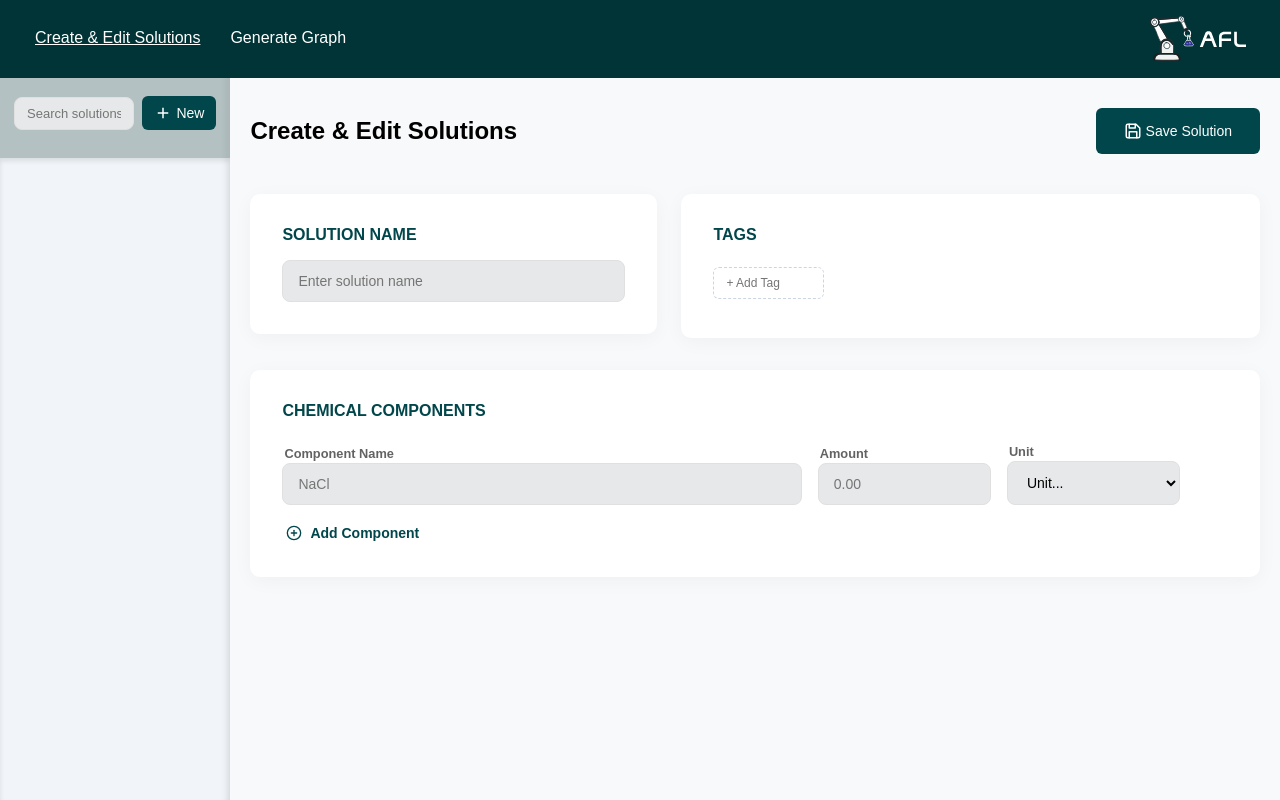
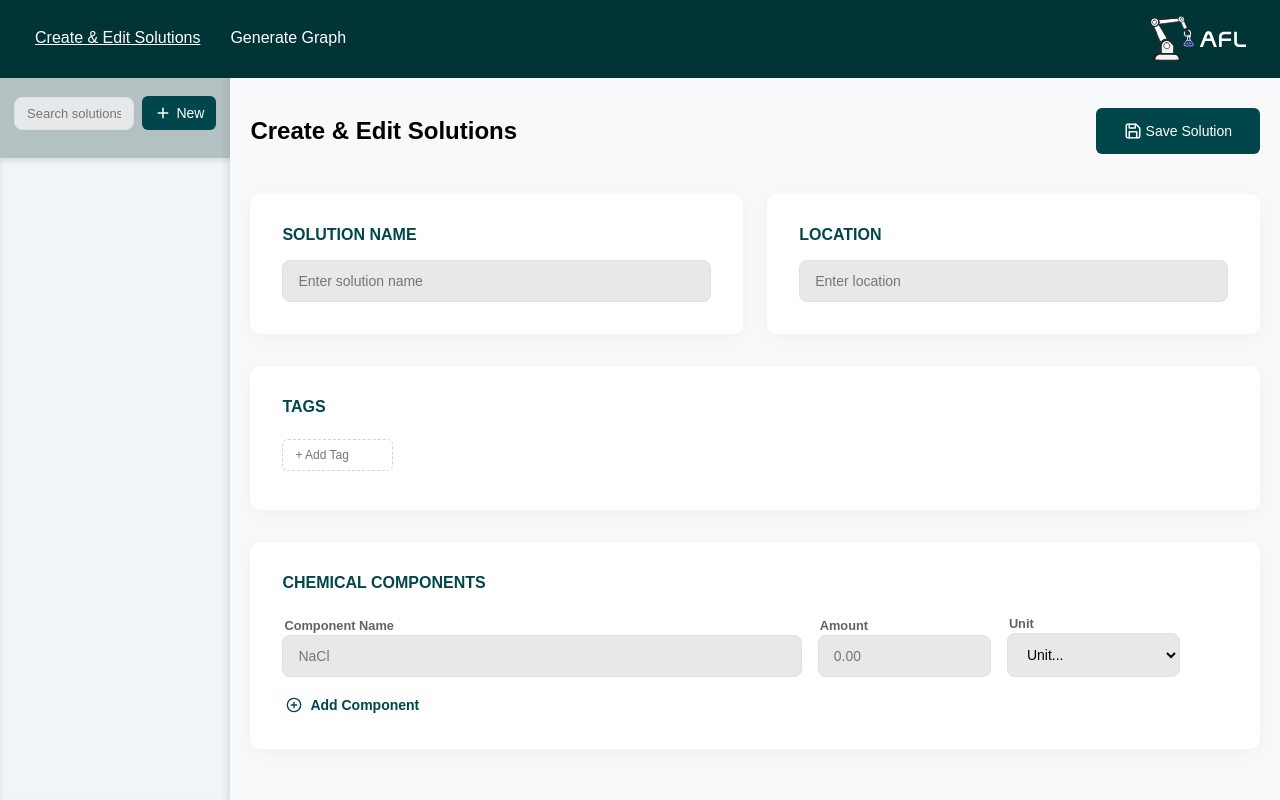
Before and after one commit to CaydenMBernard/AFL_configs, a Flask app: page / in a window 1280 px wide. Run offline with Flask 3, Linux system fonts and the light colour scheme.

Commit message:
update several things
 - add location everywhere
 - shift delete and clone to the left slightly
 - allow multi-selection for graph

```diff
--- a/AFL_GUI/static/script.js
+++ b/AFL_GUI/static/script.js
@@ -248,6 +248,9 @@ function createNewSolution() {
     const nameInput = document.querySelector('.styled-input[placeholder="Enter solution name"]');
     if (nameInput) nameInput.value = '';
 
+    const locationInput = document.getElementById('locationInput');
+    if (locationInput) locationInput.value = '';
+
     const tagInput = document.getElementById('tagInput');
     if (tagInput) tagInput.value = '';
 
@@ -279,6 +282,10 @@ function extractSolutionData() {
     const nameInput = document.querySelector('input[placeholder="Enter solution name"]');
     const solutionName = nameInput ? nameInput.value.trim() : "";
 
+    // location
+    const locationInput = document.getElementById('locationInput');
+    const locationValue = locationInput ? locationInput.value.trim() : "";
+
     // get tags
     const tagElements = document.querySelectorAll('#tagContainer .base-tag');
     const tags = Array.from(tagElements).map(tag => tag.childNodes[0].textContent.trim());
@@ -307,6 +314,7 @@ function extractSolutionData() {
     return {
         id: finalId,
         solutionName: solutionName,
+        location: locationValue,
         tags: tags,
         components: components,
     };
@@ -326,6 +334,12 @@ function loadSolutionIntoEditor(solutionJson) {
     const nameInput = document.querySelector('input[placeholder="Enter solution name"]');
     if (nameInput) {
         nameInput.value = solutionJson.solutionName || "";
+    }
+
+    // get location
+    const locationInput = document.getElementById('locationInput');
+    if (locationInput) {
+        locationInput.value = solutionJson.location || "";
     }
 
     // get Tags
@@ -474,7 +488,15 @@ async function renderSidebarSolutions() {
             // make the cards
             card.innerHTML = /*html*/ `
                 <div class="sidebar-solution-header">
+                    <div>
                     <p class="sidebar-solution-name"><strong>${escapeHtmlText(solution.solutionName) || '[Unnamed Solution]'}</strong></p>
+                    ${solution.location ? `<p style="margin: 0; font-size: 12px; color: #666; padding: 5px 5px; display: flex; align-items: center; gap: 4px;">
+                        <svg xmlns="http://www.w3.org/2000/svg" width="14" height="14" viewBox="0 0 24 24" fill="currentColor" flex-shrink="0">
+                            <path d="M12 2C8.13 2 5 5.13 5 9c0 5.25 7 13 7 13s7-7.75 7-13c0-3.87-3.13-7-7-7zm0 9.5c-1.38 0-2.5-1.12-2.5-2.5s1.12-2.5 2.5-2.5 2.5 1.12 2.5 2.5-1.12 2.5-2.5 2.5z"></path>
+                        </svg>
+                        <span>${escapeHtmlText(solution.location)}</span>
+                        </p>` : ''}
+                    </div>
                     <div class="sidebar-actions">
                         <button class="icon-button" onclick="cloneSolution(event, '${solution.id}')" title="Clone Solution">
                             <svg width="24" height="24" viewBox="0 0 24 24" fill="none">
@@ -588,6 +610,19 @@ async function saveSolution() {
         // make sure indexdb is ready
         if (!dbInstance) {
             await initDb();
+        }
+
+        // check for name duplicate
+        const allSolutions = await getAllSolutionsFromDb();
+
+        const duplicateExists = allSolutions.some(sol =>
+            sol.solutionName.toLowerCase().trim() === solutionJson.solutionName.toLowerCase().trim() &&
+            sol.id !== solutionJson.id
+        );
+
+        if (duplicateExists) {
+            alert("A solution with this name already exists. Please choose a different name.");
+            return; // Stop the save process
         }
 
         const transaction = dbInstance.transaction([storeName], "readwrite");
--- a/AFL_GUI/static/style.css
+++ b/AFL_GUI/static/style.css
@@ -380,6 +380,7 @@ body {
     justify-content: space-between;
     align-items: flex-start;
     margin-top: 5px;
+    max-width: 95%;
 }
 
 .sidebar-solution-name {
@@ -732,10 +733,12 @@ body {
 }
 
 .tags-card {
-    flex: 1.5; /* Takes up 1.5 parts of the available space (roughly 60%) */
+    flex: 1; /* Takes up 1.5 parts of the available space (roughly 60%) */
 }
 
-
+.location-card {
+    flex: 1;
+}
 
 
 
--- a/AFL_GUI/templates/index.html
+++ b/AFL_GUI/templates/index.html
@@ -111,6 +111,16 @@
                     </div>
                 </div>
 
+
+                <div class="static-card location-card">
+                    <div class="input-group">
+                        <label class="input-header">Location</label>
+                        <input type="text" id="locationInput" class="styled-input" placeholder="Enter location">
+                    </div>
+                </div>
+
+            </div>
+
             <div class="static-card tags-card">
                 <div class="input-group">
                     <label class="input-header">Tags</label>
@@ -127,8 +137,6 @@
                         <datalist id="existingTags"></datalist>
                     </div>
                 </div>
-                </div>
-
             </div>
 
 
```
Also changed, not shown: AFL_GUI/static/graph-script.js (+56 -15 lines). Lines whose indentation alone changed are shown as unchanged.
